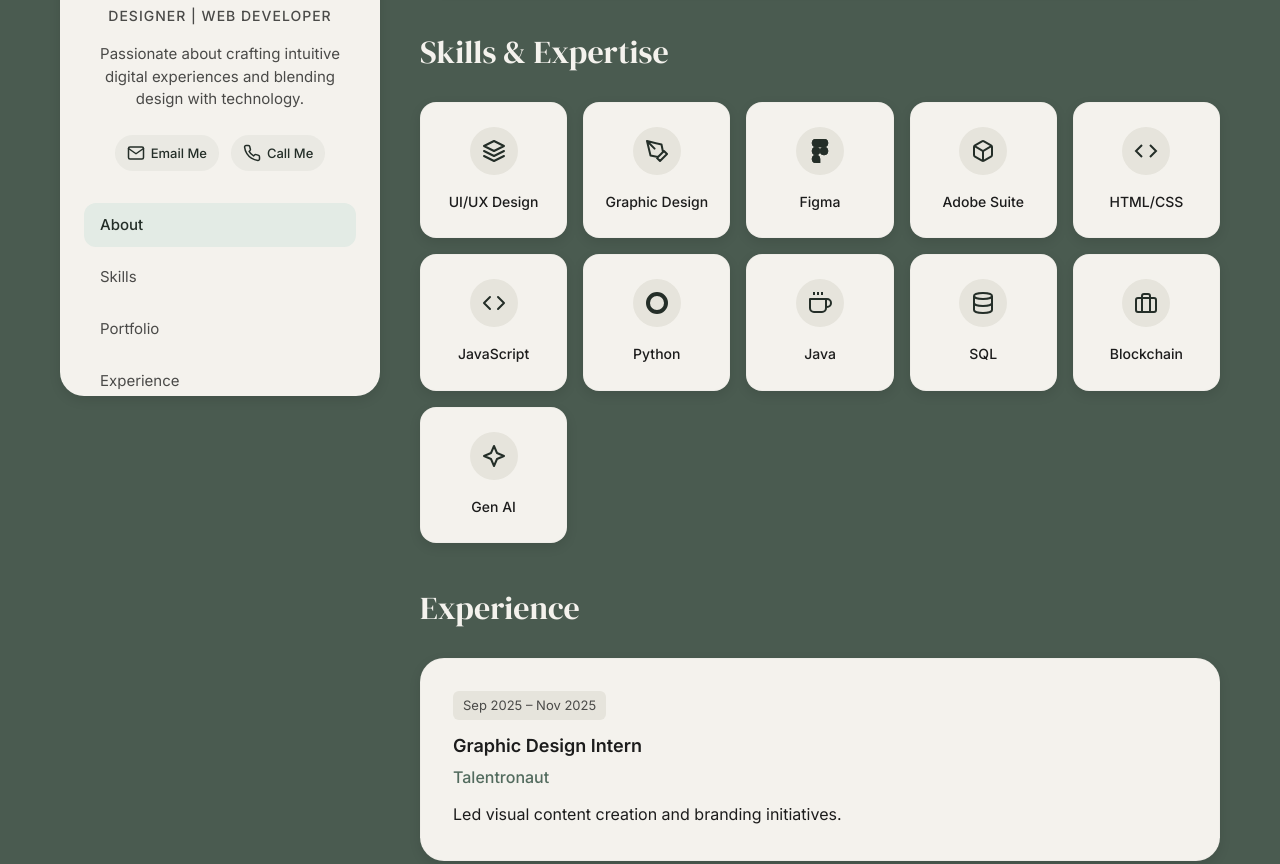
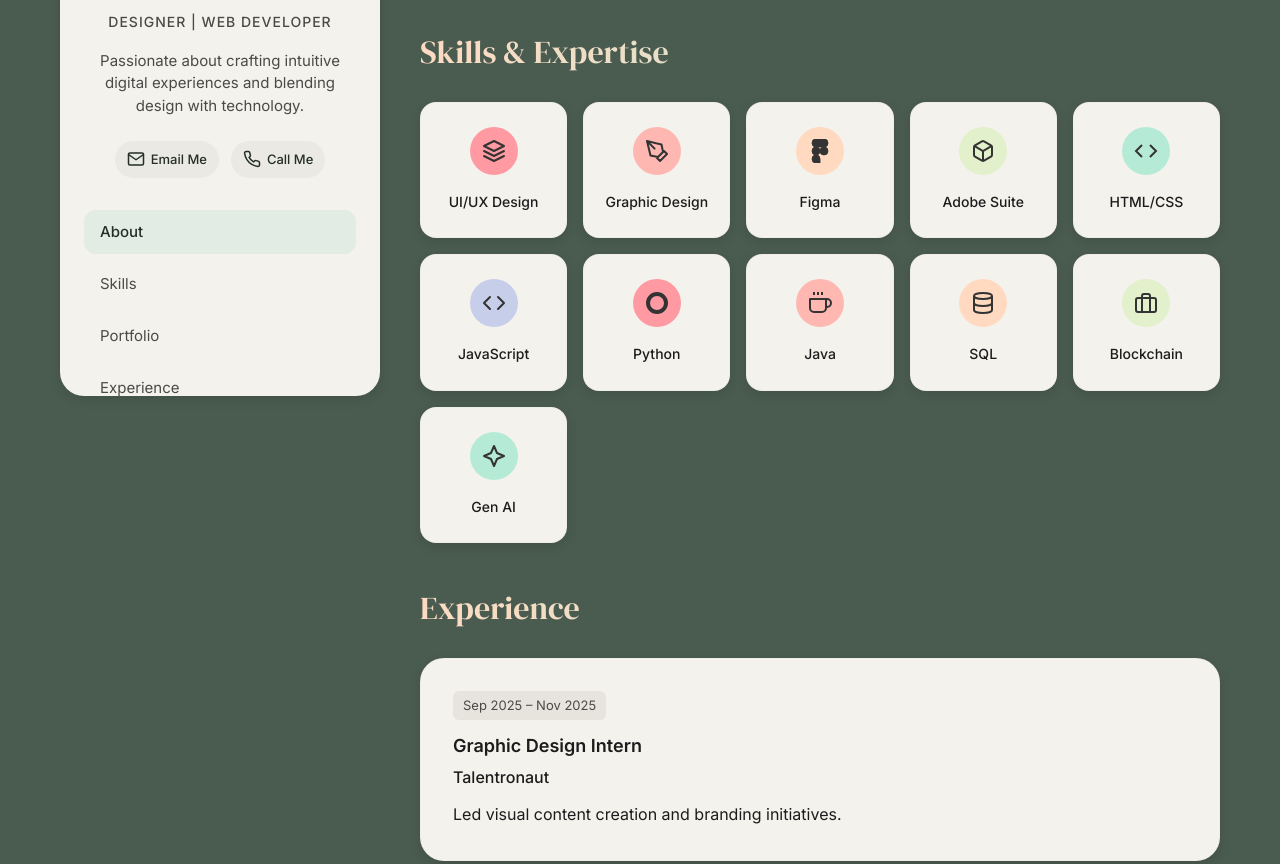
Before and after one commit to aditya23409876543/Portfolio, a plain HTML site: page index.html in a window 1280 px wide. Shown: the part 364-1228 px from the top of the page. Drawn offline with Linux system fonts and the light colour scheme.

Commit message:
Add files via upload

```diff
--- a/style.css
+++ b/style.css
@@ -4,10 +4,23 @@
     --surface-color: #F4F2ED;
     /* Soft Beige Cards */
     --element-bg: #E6E4DC;
-    /* Light element background for icons/inputs */
+    /* Light element background */
     --accent-color: #242E28;
-    /* Dark Green for text/highlights on cards */
-    --accent-light: #526B5E;
+
+    /* Vibrant Palette */
+    --color-1: #FF9AA2;
+    /* Pastel Pink */
+    --color-2: #FFB7B2;
+    /* Pastel Salmon */
+    --color-3: #FFDAC1;
+    /* Pastel Peach */
+    --color-4: #E2F0CB;
+    /* Pastel Lime */
+    --color-5: #B5EAD7;
+    /* Pastel Mint */
+    --color-6: #C7CEEA;
+    /* Pastel Purple */
+
     --text-primary: #1C1C1C;
     --text-secondary: #4A4A48;
     --border-color: #D6D4CE;
@@ -110,10 +123,10 @@ a {
 
 .name {
     font-family: var(--font-heading);
-    font-size: 28px;
+    font-size: 32px;
     font-weight: 400;
     margin-bottom: 8px;
-    color: var(--accent-color);
+    color: var(--text-primary);
 }
 
 .role {
@@ -223,10 +236,16 @@ a {
 .section-title {
     font-family: var(--font-heading);
     font-size: 32px;
-    color: var(--surface-color);
-    /* White/Beige for contrast on dark bg */
+    /* color: var(--surface-color);  Fallback handled below */
     margin-bottom: 24px;
     font-weight: 400;
+
+    background: linear-gradient(45deg, var(--color-3), var(--color-5));
+    /* Peach to Mint */
+    -webkit-background-clip: text;
+    -webkit-text-fill-color: transparent;
+    background-clip: text;
+    color: var(--surface-color);
 }
 
 .card {
@@ -281,17 +300,51 @@ a {
     /* Light green hover */
 }
 
+.skill-item:nth-child(6n+1) .skill-icon {
+    background: var(--color-1);
+    color: #333;
+}
+
+.skill-item:nth-child(6n+2) .skill-icon {
+    background: var(--color-2);
+    color: #333;
+}
+
+.skill-item:nth-child(6n+3) .skill-icon {
+    background: var(--color-3);
+    color: #333;
+}
+
+.skill-item:nth-child(6n+4) .skill-icon {
+    background: var(--color-4);
+    color: #333;
+}
+
+.skill-item:nth-child(6n+5) .skill-icon {
+    background: var(--color-5);
+    color: #333;
+}
+
+.skill-item:nth-child(6n+6) .skill-icon {
+    background: var(--color-6);
+    color: #333;
+}
+
 .skill-icon {
     width: 48px;
     height: 48px;
-    background: var(--element-bg);
-    /* Light bg instead of dark */
+    /* background: var(--element-bg);  Removed to let nth-child override */
     border-radius: 50%;
     display: flex;
     align-items: center;
     justify-content: center;
     color: var(--accent-color);
     margin-bottom: 4px;
+    transition: transform 0.3s ease;
+}
+
+.skill-item:hover .skill-icon {
+    transform: rotate(10deg) scale(1.1);
 }
 
 .icon-svg {
@@ -451,8 +504,10 @@ textarea:focus {
 }
 
 .btn-primary:hover {
-    background: var(--accent-light);
+    background: linear-gradient(45deg, var(--color-1), var(--color-2));
+    color: #1c1c1c;
     transform: translateY(-2px);
+    box-shadow: 0 4px 15px rgba(255, 154, 162, 0.4);
 }
 
 /* Footer */
```
